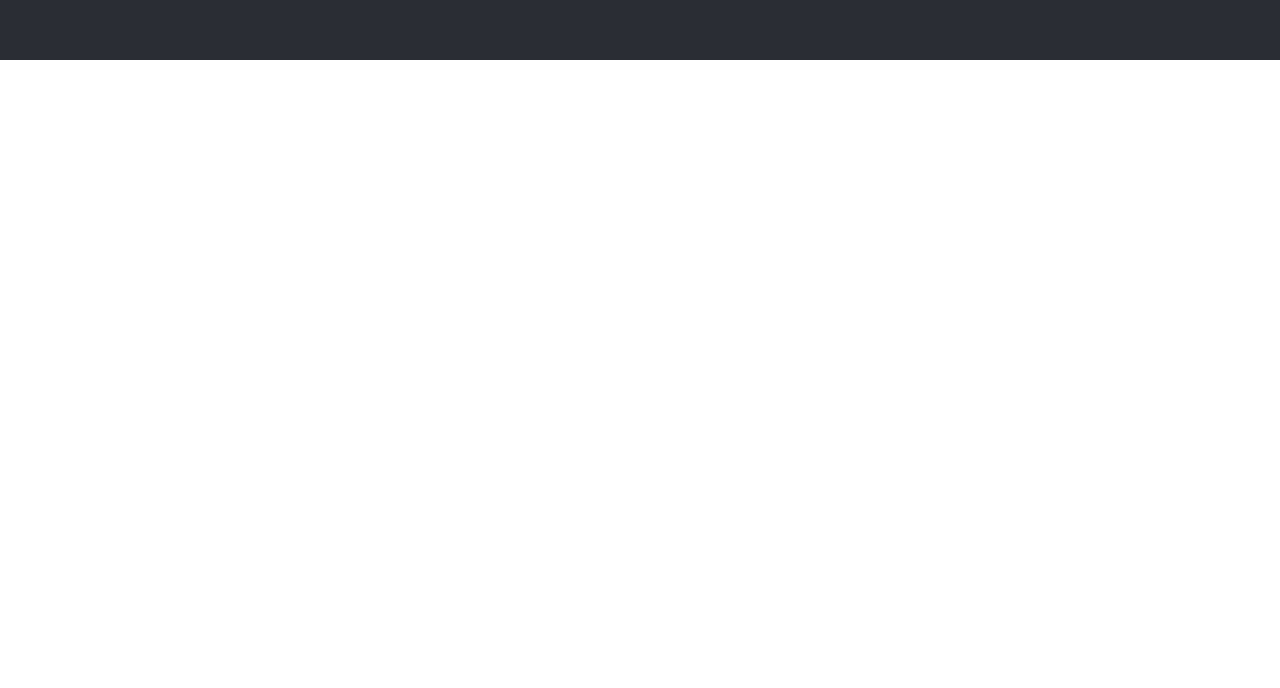
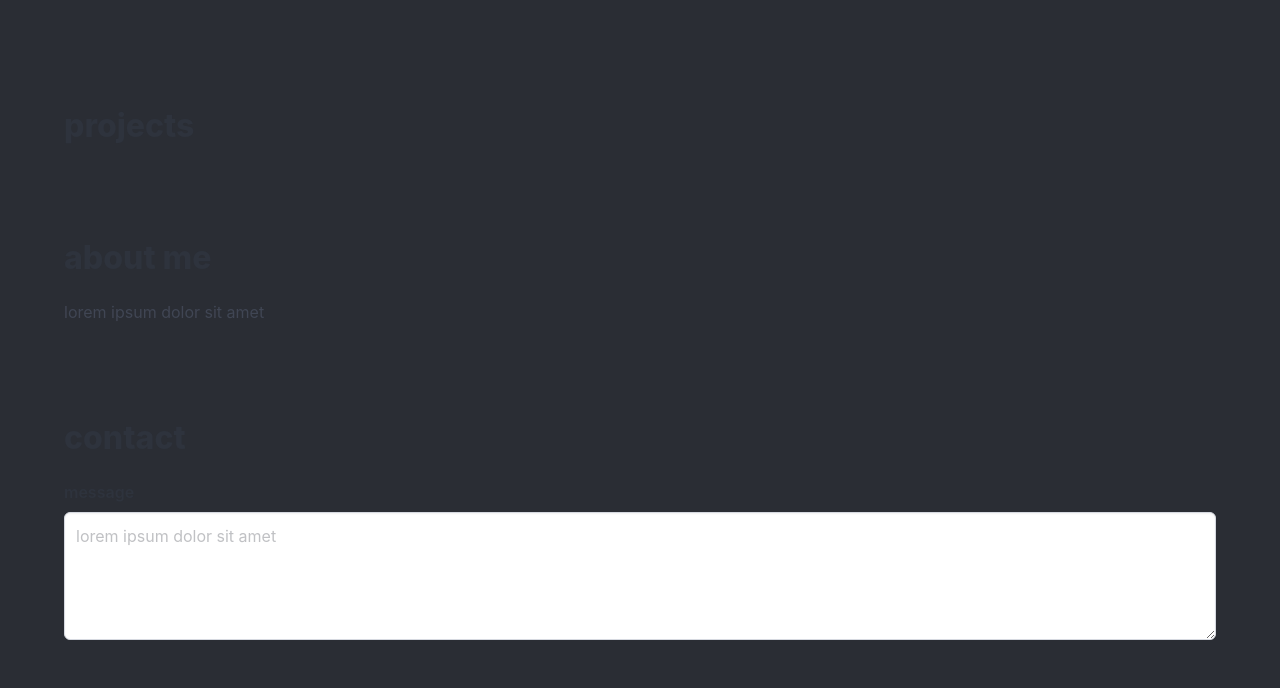
Before and after one commit to KuwshOkai/my-portfolio, a website: page index.html in a window 1280 px wide. Shown: the part 792-1480 px from the top of the page. Before the commit the page ends 852 px from the top, so only its background shows below. Drawn offline with nearby package versions, Linux system fonts and the light colour scheme.

Commit message:
laid out base template, ready to work on project selector

```diff
--- a/index.html
+++ b/index.html
@@ -42,7 +42,7 @@
     </div>
   </nav>
 
-  <section class="hero is-fullheight is-bold">
+  <section id="page-title" class="hero is-fullheight is-bold">
     <div class="hero-body has-text-centered">
       <div class="container is-lower-case typewriter">
         <h1 class="custom-heading">the kuwsh files.</h1>
@@ -52,5 +52,32 @@
     </div>
   </section>
 
+  <section id="projects" class="section">
+    <div class="container">
+      <h2 class="title">projects</h2>
+    </div>
+  </section>
+
+  <section class="section">
+    <div class="container">
+      <h2 class="title">about me</h2>
+      <p>lorem ipsum dolor sit amet</p>
+    </div>
+  </section>
+
+  <section class="section">
+    <div class="container">
+     <h2 class="title">contact</h2>
+     <form>
+        <div class="field">
+          <label class="label">message</label>
+          <div class="control">
+            <textarea class="textarea" placeholder="lorem ipsum dolor sit amet"></textarea>
+          </div>
+        </div>
+     </form>
+    </div>
+  </section>
+
 </body>
 </html>
--- a/style.css
+++ b/style.css
@@ -42,7 +42,7 @@
 
 .typewriter h1 {
   overflow: hidden; /* Ensures the content is not revealed until the animation */
-  width: 45%;
+  width: 50%;
   border-right: .15em solid #FFA500; /* The typwriter cursor */
   white-space: nowrap; /* Keeps the content on a single line */
   margin: 0 auto; /* Gives that scrolling effect as the typing happens */
@@ -55,7 +55,7 @@
 /* The typing effect */
 @keyframes typing {
   from { width: 0 }
-  to { width: 45% }
+  to { width: 50% }
 }
 
 /* The typewriter cursor effect */
```
